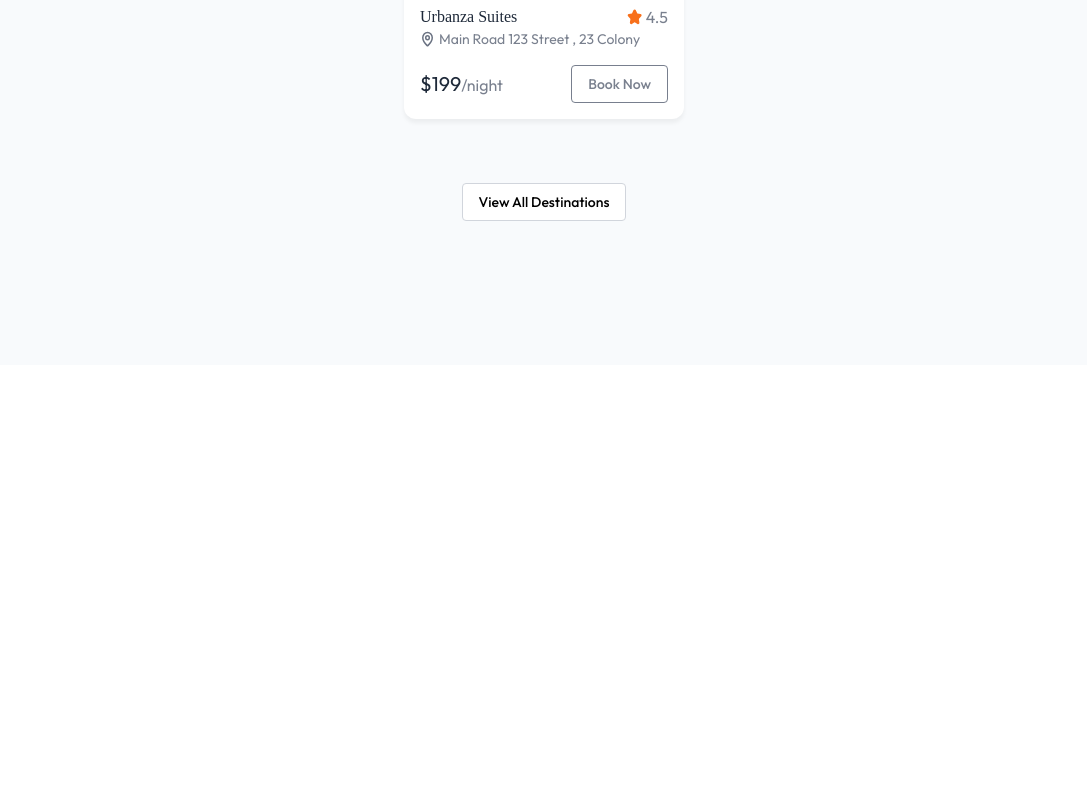
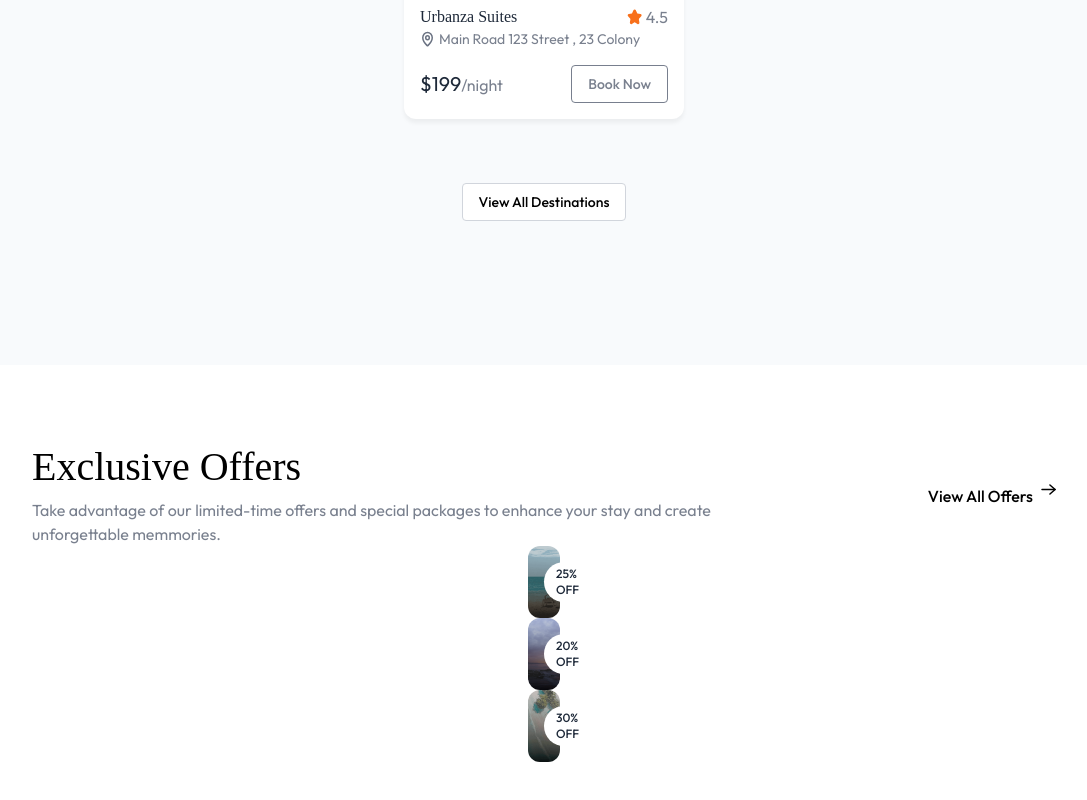
Before and after one commit to roopeshkp34/quick_stay, a React (Vite) app in the folder client/: page / in a window 1280 px wide. Shown: the part 1607-2407 px from the top of the page, without its empty margins (96-1183 px from the left). Before the commit the page ends 1972 px from the top, so only its background shows below. Built offline with nearby package versions, Linux system fonts and the light colour scheme; no server answers; a web font is replaced by a local one.

Commit message:
:construction: exclusive offers

```diff
--- /dev/null
+++ b/client/src/components/ExclusiveOffers.jsx
@@ -0,0 +1,24 @@
+import React from "react"
+import Title from "./Title";
+import { assets, exclusiveOffers } from "../assets/assets";
+
+const ExclusiveOffers = () => {
+    return (
+        <div className="flex flex-col items-center px-6 md:px-16 lg:px-24 xl:px-32 pt-20 pb-30">
+            <div className="flex flex-col md:flex-row items-center justify-between w-full">
+                <Title align="left" title="Exclusive Offers" subTitle="Take advantage of our limited-time offers and special packages to enhance your stay and create unforgettable memmories."></Title>
+                <button className="group flex itemx-center gap-2 font-medium cursor-pointer max-md:mt-12">View All Offers <img src={assets.arrowIcon} alt="arrow-icon" className="group-hover:translate-x-1 transition-all" /></button>
+            </div>
+            <div>
+                {exclusiveOffers.map((item) => (
+                    <div key={item._id} className="group relative flex flex-col items-start justify-between gap-1 md:pt-18 px-4 rounded-xl text-white bg-no-repeat bg-cover bg-center" style={{backgroundImage: `url(${item.image})`}}>
+                        <p className="px-3 py-1 absolute top-4 left-4 text-xs bg-white text-gray-800 font-medium rounded-full">{item.priceOff}% OFF</p>
+
+                    </div>
+                ))}
+            </div>
+        </div>
+    )
+}
+
+export default ExclusiveOffers;
--- /dev/null
+++ b/client/src/components/OfferCard.jsx
@@ -0,0 +1,11 @@
+import React from "react"
+
+const OfferCard = () => {
+    return (
+        <div>
+
+        </div>
+    )
+}
+
+export default OfferCard;
--- a/client/src/pages/Home.jsx
+++ b/client/src/pages/Home.jsx
@@ -1,11 +1,13 @@
 import React from "react";
 import Hero from "../components/Hero";
 import FeaturedDestination from "../components/FeaturedDestination";
+import ExclusiveOffers from "../components/ExclusiveOffers";
 
 const Home = () => {
   return <>
     <Hero />
     <FeaturedDestination />
+    <ExclusiveOffers />
   </>;
 };
 
```
